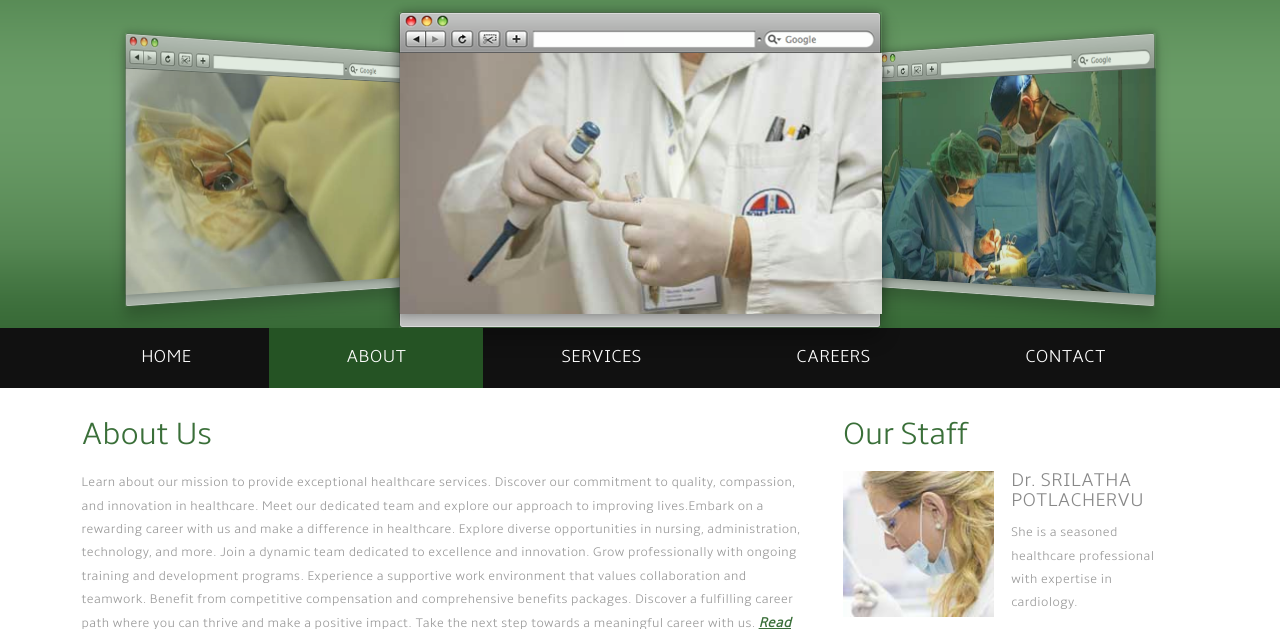
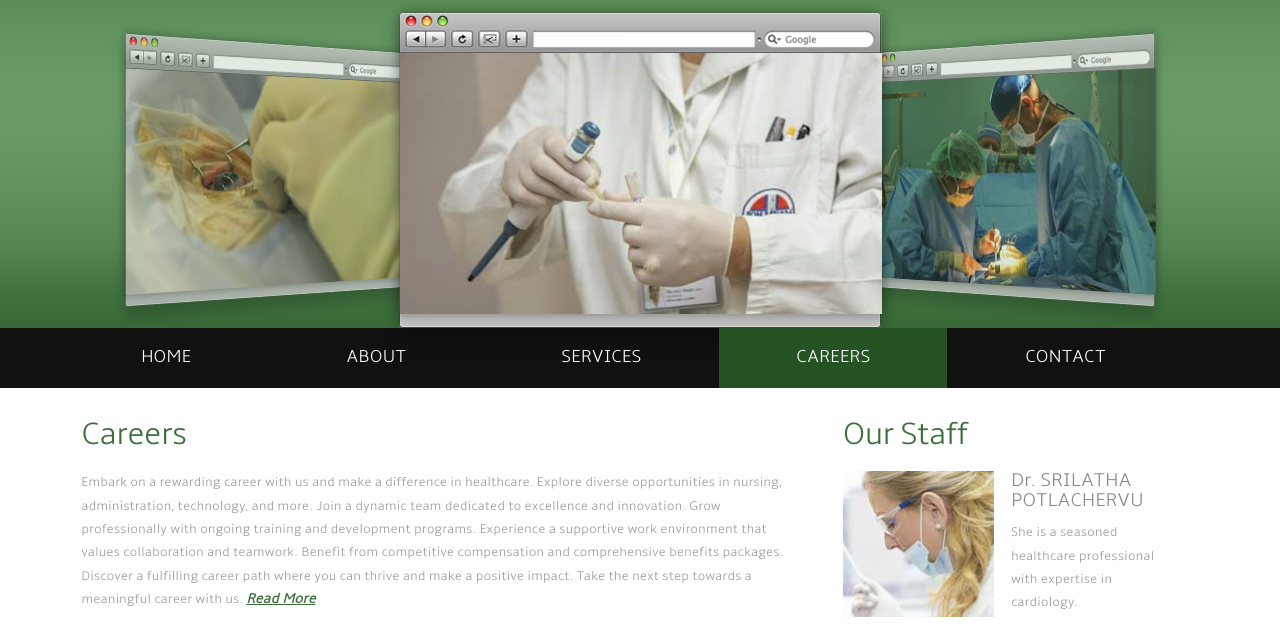
Before and after one commit to Sripsri/Future_Ready_Talent_Project, a plain HTML site: page careers.html in a window 1280 px wide. Shown: the part 122-751 px from the top of the page. Drawn offline with Linux system fonts and the light colour scheme.

Commit message:
Update careers.html

```diff
--- a/careers.html
+++ b/careers.html
@@ -2,7 +2,7 @@
 <!DOCTYPE HTML>
 <html>
 <head>
-<title>About </title>
+<title>Careers</title>
 <link href="css/style.css" rel="stylesheet" type="text/css" media="all" />
 <!-- flipster -->
 <link rel="stylesheet" href="css/jquery.flipster.css">
@@ -52,11 +52,11 @@
    		 <nav>
 		    <ul class="sf-menu">
 		        <li><a href="index.html">Home</a></li>
-		        <li class="current"><a href="about.html">About</a></li>
+		        <li><a href="about.html">About</a></li>
 		        <li class="sub-menu"><a href="services.html">Services</a>
 
 		        </li>
-		        <li><a href="careers.html">Careers</a></li>
+		        <li class="current"><a href="careers.html">Careers</a></li>
 		        <li><a href="contact.html">Contact</a></li>
 		    </ul>
 		    <div class="clear"></div>
@@ -68,16 +68,14 @@
 	<div class="wrap">
 			<div class="content-bottom">
 				<div class="cont span_2_of_3">
-				       <h3>About Us</h3>
-					   <p>Learn about our mission to provide exceptional healthcare services. Discover our commitment to quality, compassion, and innovation in healthcare. Meet our dedicated team and explore our approach to improving lives.Embark on a rewarding career with us and make a difference in healthcare. Explore diverse opportunities in nursing, administration, technology, and more. Join a dynamic team dedicated to excellence and innovation. Grow professionally with ongoing training and development programs. Experience a supportive work environment that values collaboration and teamwork. Benefit from competitive compensation and comprehensive benefits packages. Discover a fulfilling career path where you can thrive and make a positive impact. Take the next step towards a meaningful career with us.  <a href="#"><span class="italic">Read More</span></a></p>
+				       <h3>Careers</h3>
+					   <p>Embark on a rewarding career with us and make a difference in healthcare. Explore diverse opportunities in nursing, administration, technology, and more. Join a dynamic team dedicated to excellence and innovation. Grow professionally with ongoing training and development programs. Experience a supportive work environment that values collaboration and teamwork. Benefit from competitive compensation and comprehensive benefits packages. Discover a fulfilling career path where you can thrive and make a positive impact. Take the next step towards a meaningful career with us.  <a href="#"><span class="italic">Read More</span></a></p>
 					   <div class="about-top">
 					   		<h5>Why Choose Us?</h5>
-					   		<h6 class="item">
-							</h6>
-							<p class="a-text"> Our healthcare center stands out for its comprehensive range of specialized services tailored to individual needs. From advanced cardiology procedures and pediatric care to cutting-edge oncology treatments, we offer expertise across various medical specialties. Our focus on women's health, orthopedic care, and mental health support ensures holistic wellness for our patients. With a team of skilled professionals and state-of-the-art facilities, we provide personalized care and effective treatments. Patients choose us for our commitment to excellence, compassionate approach, and dedication to improving lives. We prioritize patient satisfaction, offering comprehensive services from diagnosis to recovery. Whether it's a routine check-up or specialized treatment, we strive to exceed expectations and deliver exceptional healthcare experiences. Join us in your healthcare journey and experience the difference of choosing a trusted healthcare partner.</p>
-							<h6 class="item">
 
-						 </div>
+							<p class="a-text">Our healthcare center stands out for its comprehensive range of specialized services tailored to individual needs. From advanced cardiology procedures and pediatric care to cutting-edge oncology treatments, we offer expertise across various medical specialties. Our focus on women's health, orthopedic care, and mental health support ensures holistic wellness for our patients. With a team of skilled professionals and state-of-the-art facilities, we provide personalized care and effective treatments. Patients choose us for our commitment to excellence, compassionate approach, and dedication to improving lives. We prioritize patient satisfaction, offering comprehensive services from diagnosis to recovery. Whether it's a routine check-up or specialized treatment, we strive to exceed expectations and deliver exceptional healthcare experiences. Join us in your healthcare journey and experience the difference of choosing a trusted healthcare partner.</p>
+
+					   </div>
 				</div>
 				<div class="rsidebar span_1_of_3">
 				      <h3>Our Staff</h3>
@@ -87,7 +85,7 @@
 					  	</div>
 					  	<div class="right-text">
 					  		<h6><span>Dr. SRILATHA POTLACHERVU </span></h6>
-					  		<p>She is a seasoned healthcare professional with expertise in cardiology.</p>
+					  		<p>She is a seasoned healthcare professional with expertise in cardiology. </p>
 					  	</div>
 					  	<div class="clear"></div>
 					  </div>
@@ -130,7 +128,7 @@
 				</div>
 				<div class="col_1_of_4 span_1_of_4">
 					<h4>Twitter Feed</h4>
-					<p class="f-text">Just attended a fantastic seminar on pediatric care advancements at #MedExpo2024! Exciting innovations in child healthcare. #Pediatrics #HealthcareTech </p>
+					<p class="f-text">Just attended a fantastic seminar on pediatric care advancements at #MedExpo2024! Exciting innovations in child healthcare. #Pediatrics #HealthcareTech</p>
 				</div>
 				<div class="col_1_of_4 span_1_of_4">
 
```
